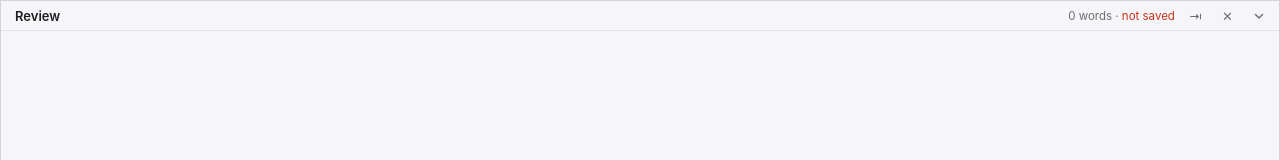
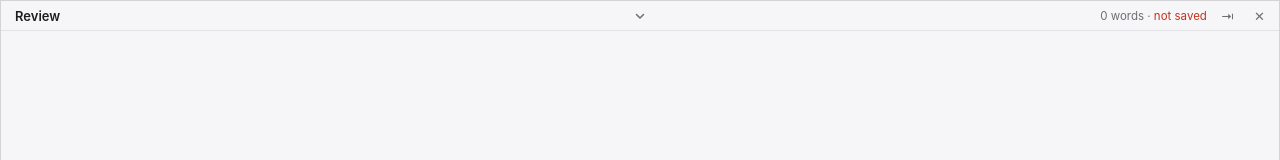
Before and after one commit to mathesislab/papers-review, a SvelteKit app: page /pane in a window 1280 px wide. Shown: the top 160 px of the page. Built offline with nearby package versions, Linux system fonts and the light colour scheme.

Commit message:
The pane's arrow in the middle of its header

```diff
--- a/src/routes/pane/+page.svelte
+++ b/src/routes/pane/+page.svelte
@@ -269,6 +269,7 @@
     gap: 8px;
     /* the height of the collapsed pane (HEADER in pane.rs) less the border of the pane, 1px at each side */
     height: calc(32px - 2px);
+    position: relative;
     box-sizing: border-box;
     padding: 0 8px 0 14px;
     border-bottom: 1px solid var(--line);
@@ -340,6 +341,13 @@
     display: flex;
     padding: 4px 6px;
   }
+  /* in the middle of the header, not among the buttons at its end; the strip on the right keeps it at its top */
+  header:not(.strip) .arrow {
+    position: absolute;
+    left: 50%;
+    top: 50%;
+    transform: translate(-50%, -50%);
+  }
   .arrow svg {
     transition: transform 0.12s;
   }
```
